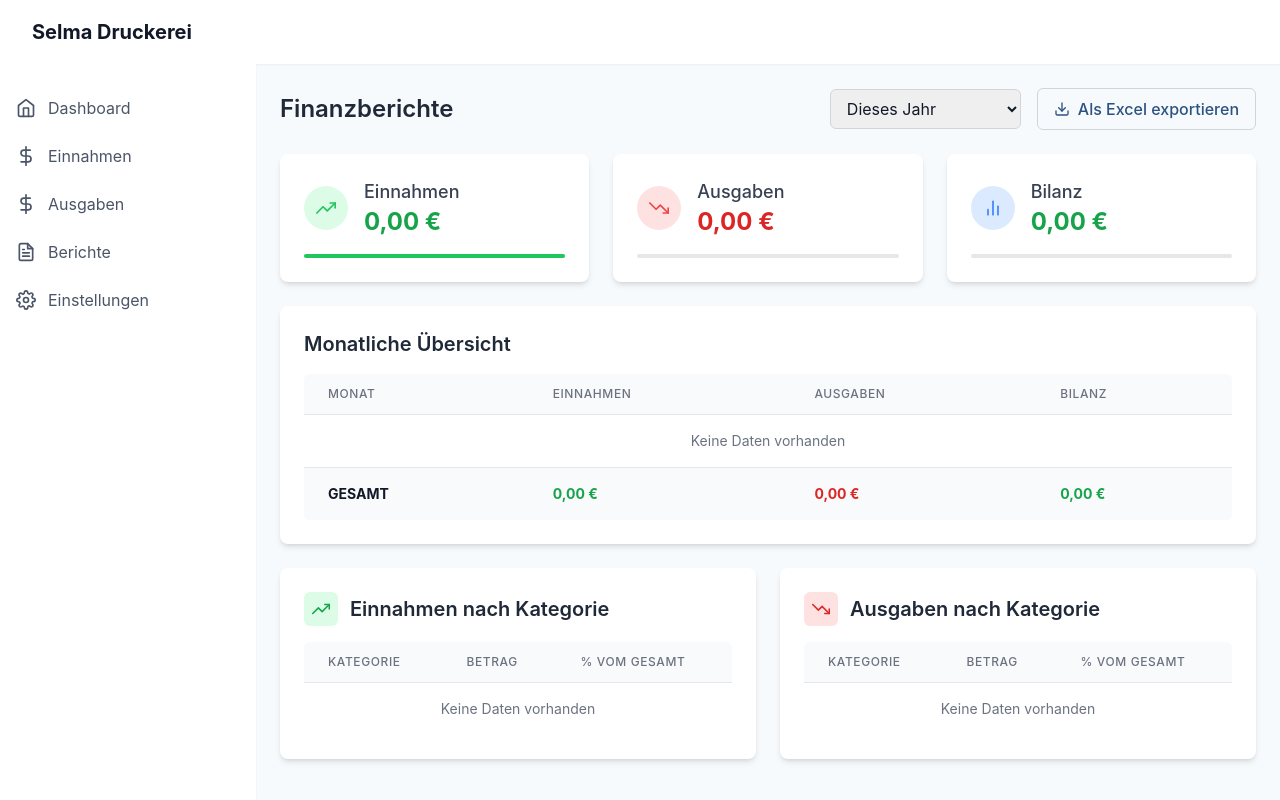
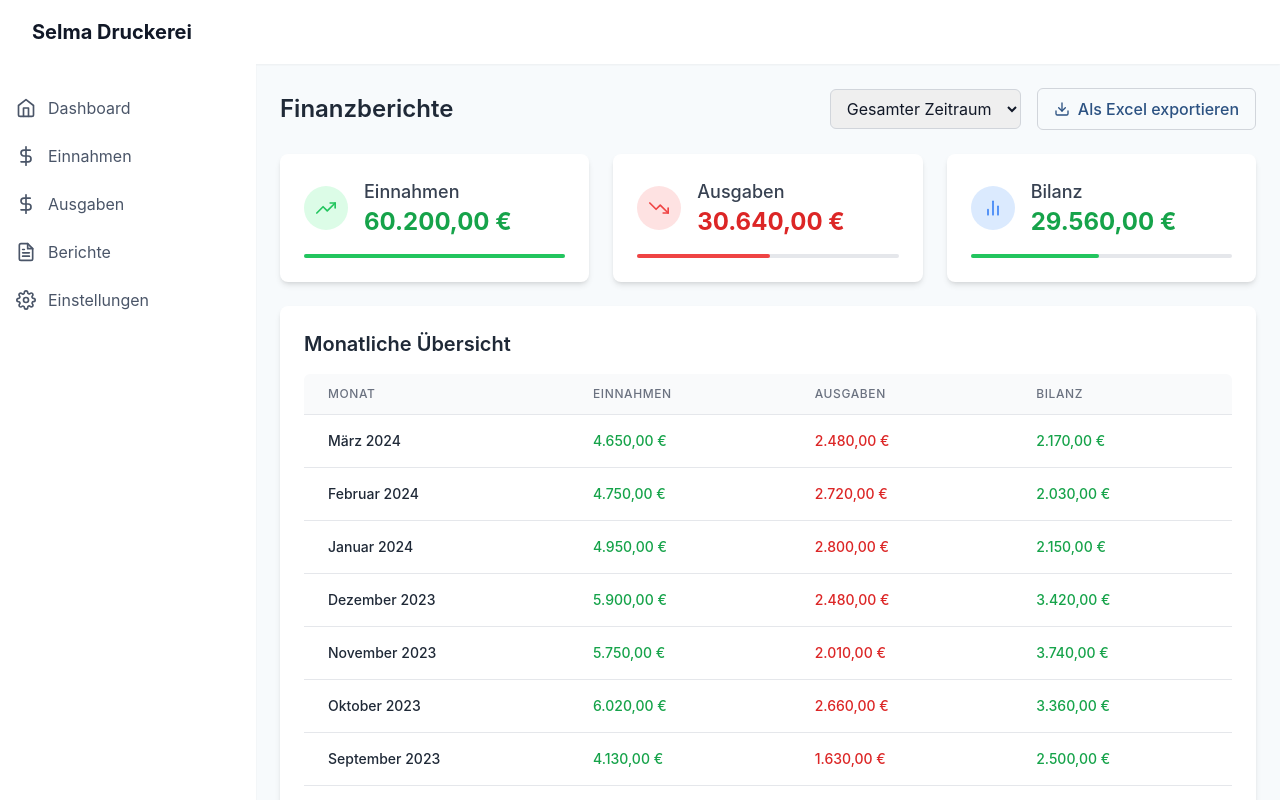
Before and after one commit to CapoVerse-1/selma-e-, a Next.js app: page /berichte in a window 1280 px wide. Shown: the top 800 px of the page. Built offline with nearby package versions, Linux system fonts and the light colour scheme.

Commit message:
Fix: Change default period filter to 'all' to display all statistical data

```diff
--- a/src/pages/berichte.tsx
+++ b/src/pages/berichte.tsx
@@ -751,7 +751,7 @@ const ReportsPage = () => {
   const [income, setIncome] = useState<Income[]>(mockIncomeData);
   const [expenses, setExpenses] = useState<Expense[]>(mockExpenseData);
   const [monthlyData, setMonthlyData] = useState<MonthlyData[]>([]);
-  const [periodFilter, setPeriodFilter] = useState<string>('thisYear');
+  const [periodFilter, setPeriodFilter] = useState<string>('all');
   const [categoryData, setCategoryData] = useState<{
     incomeByCategory: Record<string, number>;
     expensesByCategory: Record<string, number>;
```
